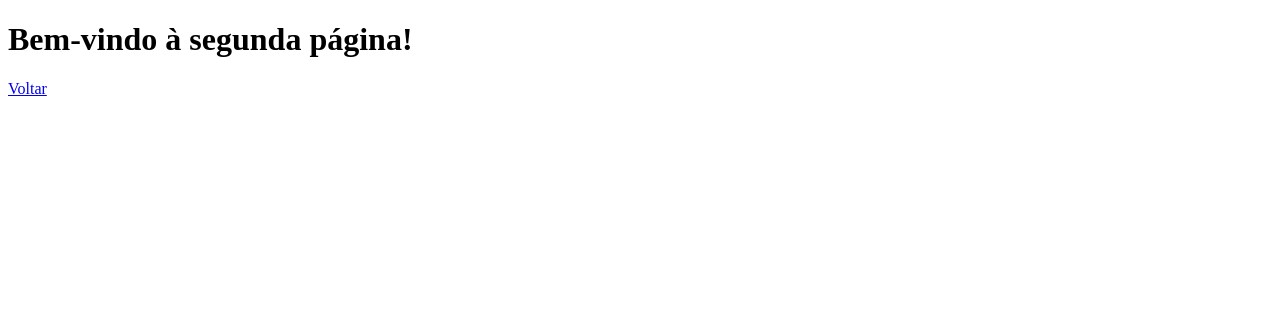
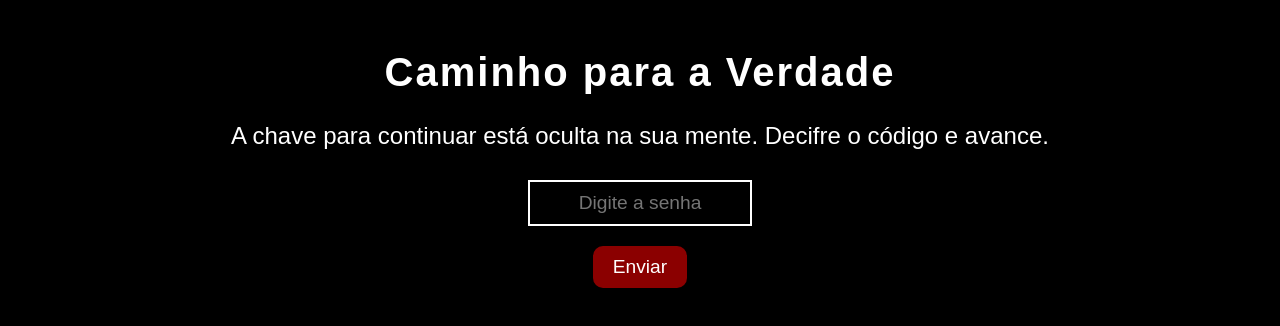
Before and after one commit to Rysertuguer/Secret, a plain HTML site: page pagina2.html in a window 1280 px wide. Drawn offline with Linux system fonts and the light colour scheme.

Commit message:
Update pagina2.html

```diff
--- a/pagina2.html
+++ b/pagina2.html
@@ -3,10 +3,85 @@
 <head>
     <meta charset="UTF-8">
     <meta name="viewport" content="width=device-width, initial-scale=1.0">
-    <title>Página 2</title>
+    <title>Caminho para a Verdade</title>
+    <style>
+        body {
+            font-family: Arial, sans-serif;
+            text-align: center;
+            margin: 50px;
+            background-color: black;
+            color: white;
+        }
+        h1 {
+            font-size: 2.5em;
+            letter-spacing: 2px;
+        }
+        .question {
+            font-size: 1.5em;
+            margin: 20px;
+        }
+        .input-box {
+            font-size: 1.2em;
+            padding: 10px;
+            width: 200px;
+            text-align: center;
+            border: 2px solid white;
+            background-color: black;
+            color: white;
+            margin-top: 10px;
+        }
+        .submit-btn {
+            display: block;
+            margin: 20px auto;
+            padding: 10px 20px;
+            font-size: 1.2em;
+            background-color: darkred;
+            color: white;
+            border: none;
+            cursor: pointer;
+            border-radius: 10px;
+            transition: 0.3s;
+        }
+        .submit-btn:hover {
+            background-color: red;
+        }
+        #message {
+            margin-top: 20px;
+            font-size: 1.5em;
+            font-weight: bold;
+            display: none;
+        }
+    </style>
 </head>
 <body>
-    <h1>Bem-vindo à segunda página!</h1>
-    <a href="index.html">Voltar</a>
+    <h1>Caminho para a Verdade</h1>
+
+    <p class="question">A chave para continuar está oculta na sua mente. Decifre o código e avance.</p>
+
+    <input type="text" id="answer" class="input-box" placeholder="Digite a senha">
+    <button class="submit-btn" onclick="checkPassword()">Enviar</button>
+
+    <p id="message"></p>
+
+    <script>
+        function checkPassword() {
+            const answer = document.getElementById("answer").value.trim().toLowerCase();
+            const correctAnswer = "10/02"; // A senha correta
+
+            if (answer === correctAnswer) {
+                document.getElementById("message").style.color = "green";
+                document.getElementById("message").textContent = "Correto! A verdade se revela.";
+                document.getElementById("message").style.display = "block";
+
+                // Redireciona para a página 3 após 2 segundos
+                setTimeout(() => window.location.href = "pagina3.html", 2000);
+            } else {
+                document.getElementById("message").style.color = "red";
+                document.getElementById("message").textContent = "Errado... pense no código.";
+                document.getElementById("message").style.display = "block";
+                setTimeout(() => location.reload(), 2000);
+            }
+        }
+    </script>
 </body>
 </html>
```
